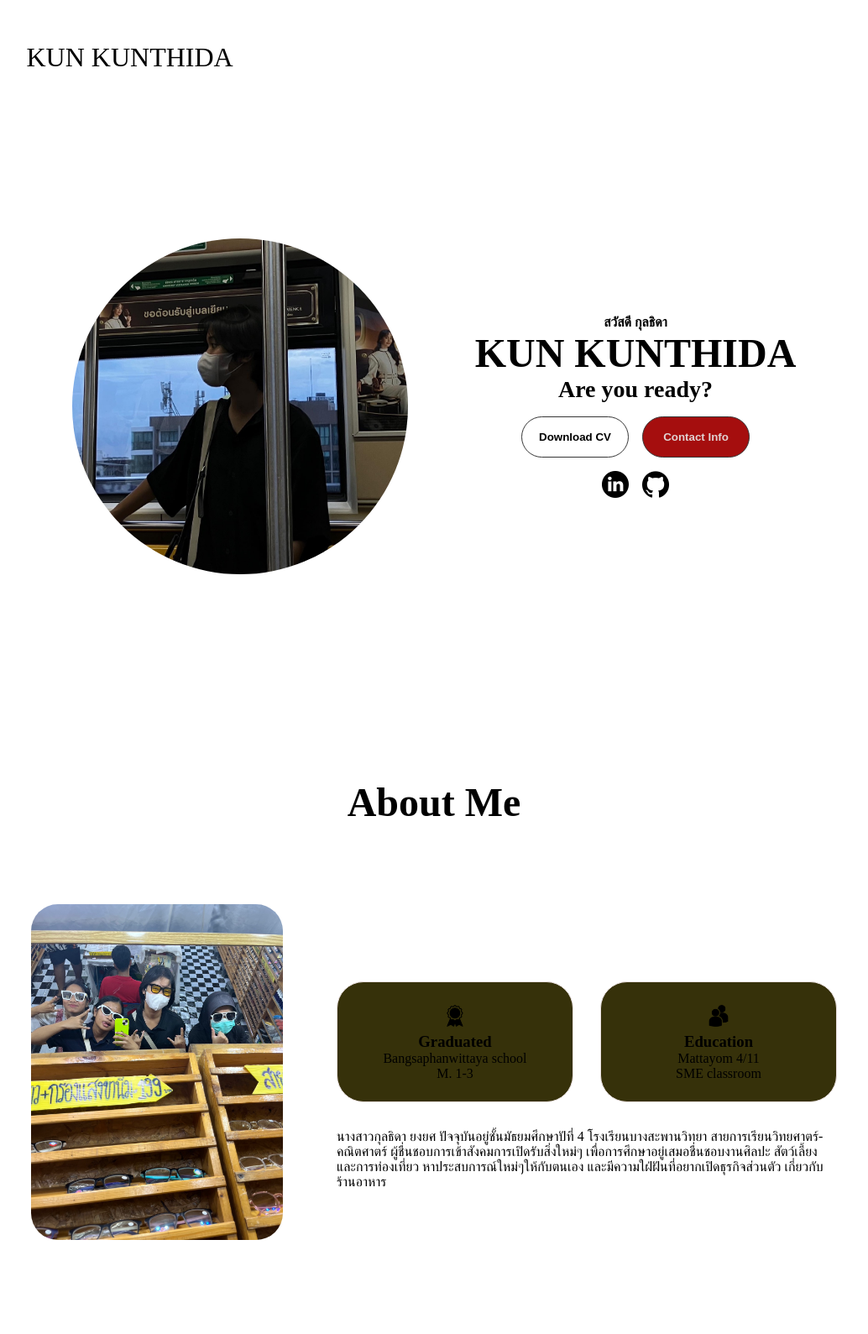
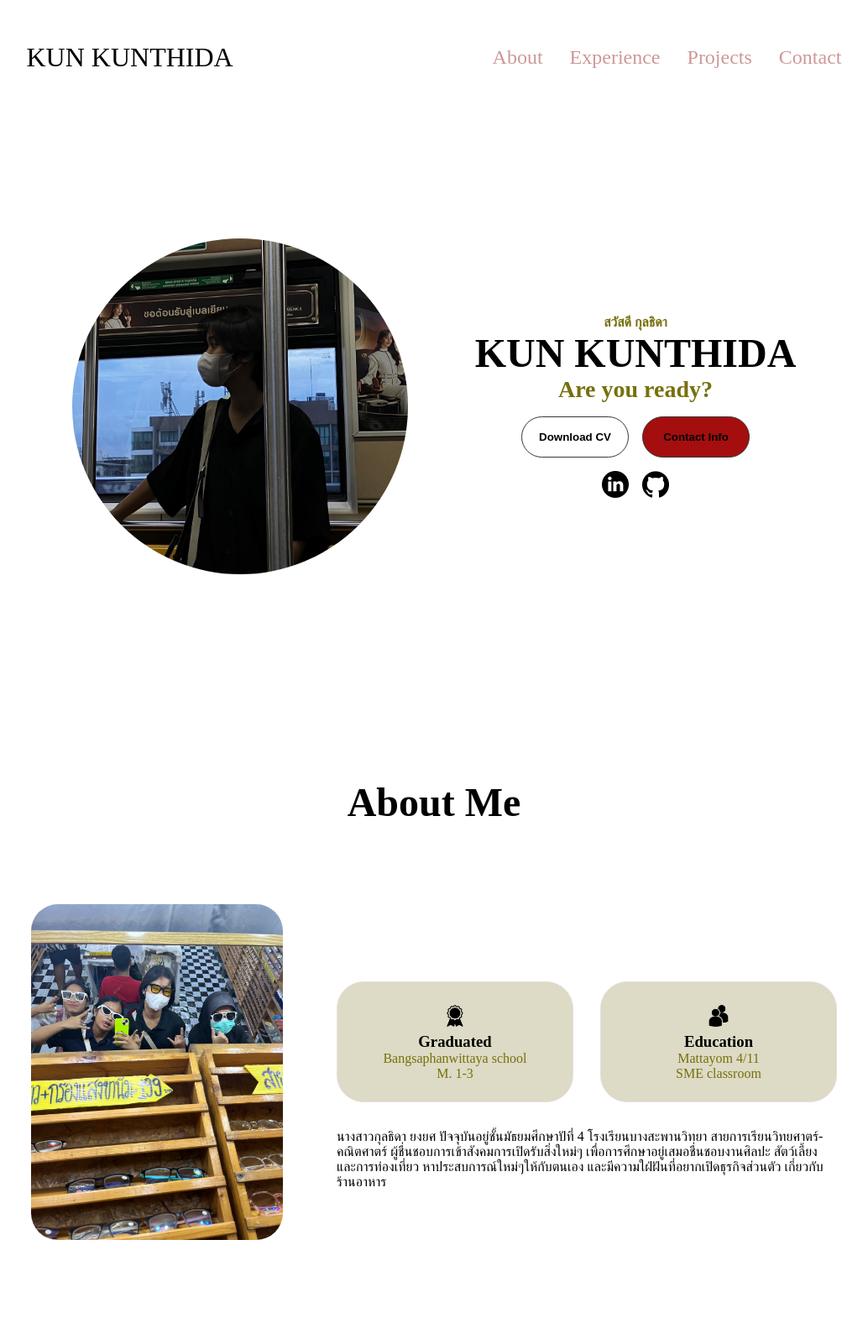
Before and after one commit to 13Kunthida/Portfolio.KUNTHIDA, a plain HTML site: page index.html in a window 1280 px wide. Shown: the top 1589 px of the page at 84% size, without its empty margins (123-1157 px from the left). Drawn offline with Linux system fonts and the light colour scheme.

Commit message:
update
อัพพพพ

```diff
--- a/style.css
+++ b/style.css
@@ -9,14 +9,17 @@
 body {
   font-family:  serif;
   font-family: 'Mali',
+
 }
+
+
 
 html {
   scroll-behavior: smooth;
 }
 
 p {
-  color: #000000;
+  color: #77700d;
 }
 
 /* TRANSITION */
@@ -48,13 +51,13 @@ nav {
   border-radius: 50%;
 }
 a {
-  color: rgb(255, 255, 255);
+  color: rgb(206, 152, 152);
   text-decoration: none;
-  text-decoration-color: rgb(192, 132, 132);
+  text-decoration-color: rgb(0, 0, 0);
 }
 
 a:hover {
-  color: grey;
+  color: rgb(0, 0, 0);
   text-decoration: underline;
   text-underline-offset: 1rem;
   text-decoration-color: rgb(181, 181, 181);
@@ -244,7 +247,7 @@ section {
 .btn-color-1,
 .btn-color-2:hover {
   background: rgb(165, 14, 14);
-  color: rgb(224, 210, 210);
+  color: rgb(0, 0, 0);
 }
 
 .btn-color-1:hover {
@@ -298,7 +301,7 @@ section {
 .details-container {
   padding: 1.5rem;
   flex: 1;
-  background-color: rgb(54, 49, 10);
+  background-color: rgb(221, 218, 197);
   border-radius: 2rem;
   border: rgb(65, 24, 24) 0.1rem solid;
   border-color: rgb(233, 223, 223);
@@ -378,8 +381,8 @@ article .icon {
 }
 
 .project-btn {
-  color: rgb(105, 88, 66);
-  border-color: rgb(114, 90, 90);
+  color: rgb(112, 104, 94);
+  border-color: rgb(0, 0, 0);
 }
 
 /* CONTACT */
```
